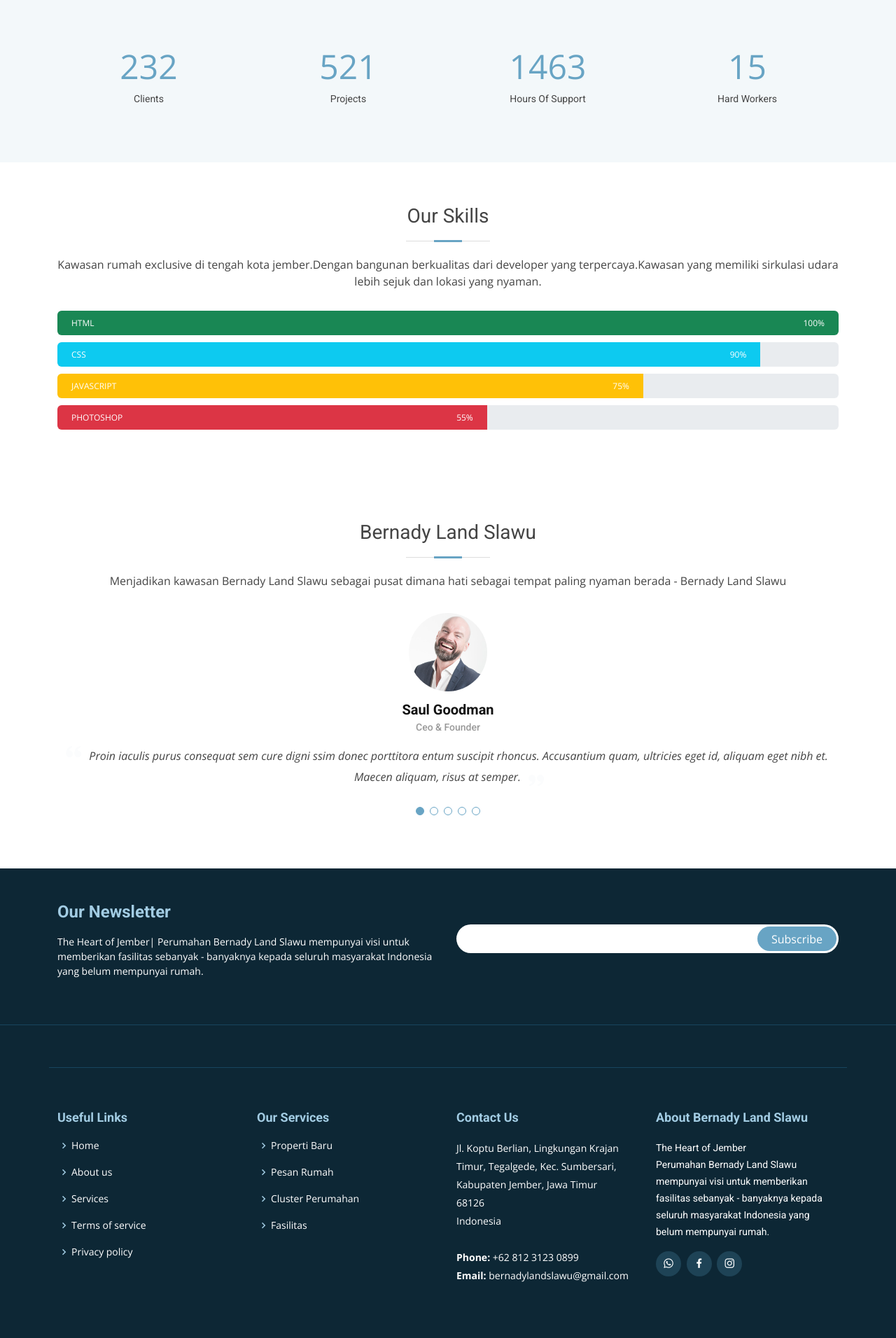
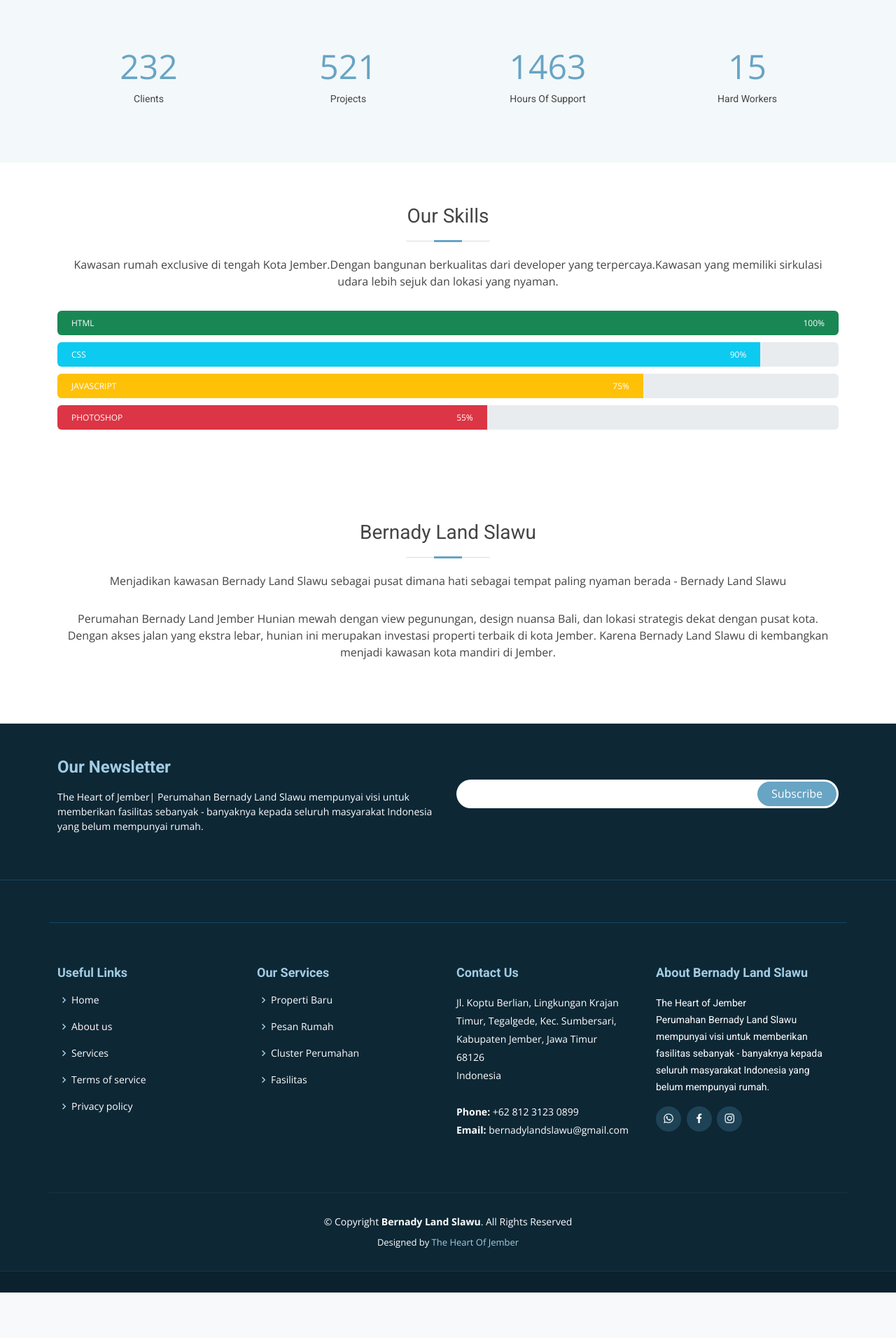
Before and after one commit to mmmutia/Project-WSI, a PHP site: page /about.php in a window 1280 px wide. Shown: the part 595-2507 px from the top of the page at 70% size. After the commit the page ends 2442 px from the top, so only its background shows below. Run offline with PHP 8.4, Linux system fonts and the light colour scheme; a user stored in the database is signed in.

Commit message:
Update about.php

```diff
--- a/about.php
+++ b/about.php
@@ -178,7 +178,7 @@ if($userName = $_SESSION['name']){
 
         <div class="section-title">
           <h2>Our Skills</h2>
-          <p>Kawasan rumah exclusive di tengah kota jember.Dengan bangunan berkualitas dari developer yang terpercaya.Kawasan yang memiliki sirkulasi udara lebih sejuk dan lokasi yang nyaman.</p>
+          <p>Kawasan rumah exclusive di tengah Kota Jember.Dengan bangunan berkualitas dari developer yang terpercaya.Kawasan yang memiliki sirkulasi udara lebih sejuk dan lokasi yang nyaman.</p>
         </div>
 
         <div class="skills-content">
@@ -218,70 +218,13 @@ if($userName = $_SESSION['name']){
 
         <div class="section-title">
           <h2>Bernady Land Slawu</h2>
+
           <p>Menjadikan kawasan Bernady Land Slawu sebagai pusat dimana hati sebagai tempat paling nyaman berada - Bernady Land Slawu</p>
         </div>
+        <div class="section-title">
+          <p>Perumahan Bernady Land Jember Hunian mewah dengan view pegunungan, design nuansa Bali, dan lokasi strategis dekat dengan pusat kota. Dengan akses jalan yang ekstra lebar, hunian ini merupakan investasi properti terbaik di kota Jember. Karena Bernady Land Slawu di kembangkan menjadi kawasan kota mandiri di Jember.</p>
+          </div>
 
-        <div class="testimonials-carousel swiper">
-          <div class="swiper-wrapper">
-            <div class="testimonial-item swiper-slide">
-              <img src="img/testimonials/testimonials-1.jpg" class="testimonial-img" alt="">
-              <h3>Saul Goodman</h3>
-              <h4>Ceo &amp; Founder</h4>
-              <p>
-                <i class="bx bxs-quote-alt-left quote-icon-left"></i>
-                Proin iaculis purus consequat sem cure digni ssim donec porttitora entum suscipit rhoncus. Accusantium quam, ultricies eget id, aliquam eget nibh et. Maecen aliquam, risus at semper.
-                <i class="bx bxs-quote-alt-right quote-icon-right"></i>
-              </p>
-            </div>
-
-            <div class="testimonial-item swiper-slide">
-              <img src="img/testimonials/testimonials-2.jpg" class="testimonial-img" alt="">
-              <h3>Sara Wilsson</h3>
-              <h4>Designer</h4>
-              <p>
-                <i class="bx bxs-quote-alt-left quote-icon-left"></i>
-                Export tempor illum tamen malis malis eram quae irure esse labore quem cillum quid cillum eram malis quorum velit fore eram velit sunt aliqua noster fugiat irure amet legam anim culpa.
-                <i class="bx bxs-quote-alt-right quote-icon-right"></i>
-              </p>
-            </div>
-
-            <div class="testimonial-item swiper-slide">
-              <img src="img/testimonials/testimonials-3.jpg" class="testimonial-img" alt="">
-              <h3>Jena Karlis</h3>
-              <h4>Store Owner</h4>
-              <p>
-                <i class="bx bxs-quote-alt-left quote-icon-left"></i>
-                Enim nisi quem export duis labore cillum quae magna enim sint quorum nulla quem veniam duis minim tempor labore quem eram duis noster aute amet eram fore quis sint minim.
-                <i class="bx bxs-quote-alt-right quote-icon-right"></i>
-              </p>
-            </div>
-
-            <div class="testimonial-item swiper-slide">
-              <img src="img/testimonials/testimonials-4.jpg" class="testimonial-img" alt="">
-              <h3>Matt Brandon</h3>
-              <h4>Freelancer</h4>
-              <p>
-                <i class="bx bxs-quote-alt-left quote-icon-left"></i>
-                Fugiat enim eram quae cillum dolore dolor amet nulla culpa multos export minim fugiat minim velit minim dolor enim duis veniam ipsum anim magna sunt elit fore quem dolore labore illum veniam.
-                <i class="bx bxs-quote-alt-right quote-icon-right"></i>
-              </p>
-            </div>
-
-            <div class="testimonial-item swiper-slide">
-              <img src="img/testimonials/testimonials-5.jpg" class="testimonial-img" alt="">
-              <h3>John Larson</h3>
-              <h4>Entrepreneur</h4>
-              <p>
-                <i class="bx bxs-quote-alt-left quote-icon-left"></i>
-                Quis quorum aliqua sint quem legam fore sunt eram irure aliqua veniam tempor noster veniam enim culpa labore duis sunt culpa nulla illum cillum fugiat legam esse veniam culpa fore nisi cillum quid.
-                <i class="bx bxs-quote-alt-right quote-icon-right"></i>
-              </p>
-            </div>
-          </div>
-          <div class="swiper-pagination"></div>
-        </div>
-
-      </div>
     </section><!-- End Ttstimonials Section -->
 
   </main><!-- End #main -->
```
